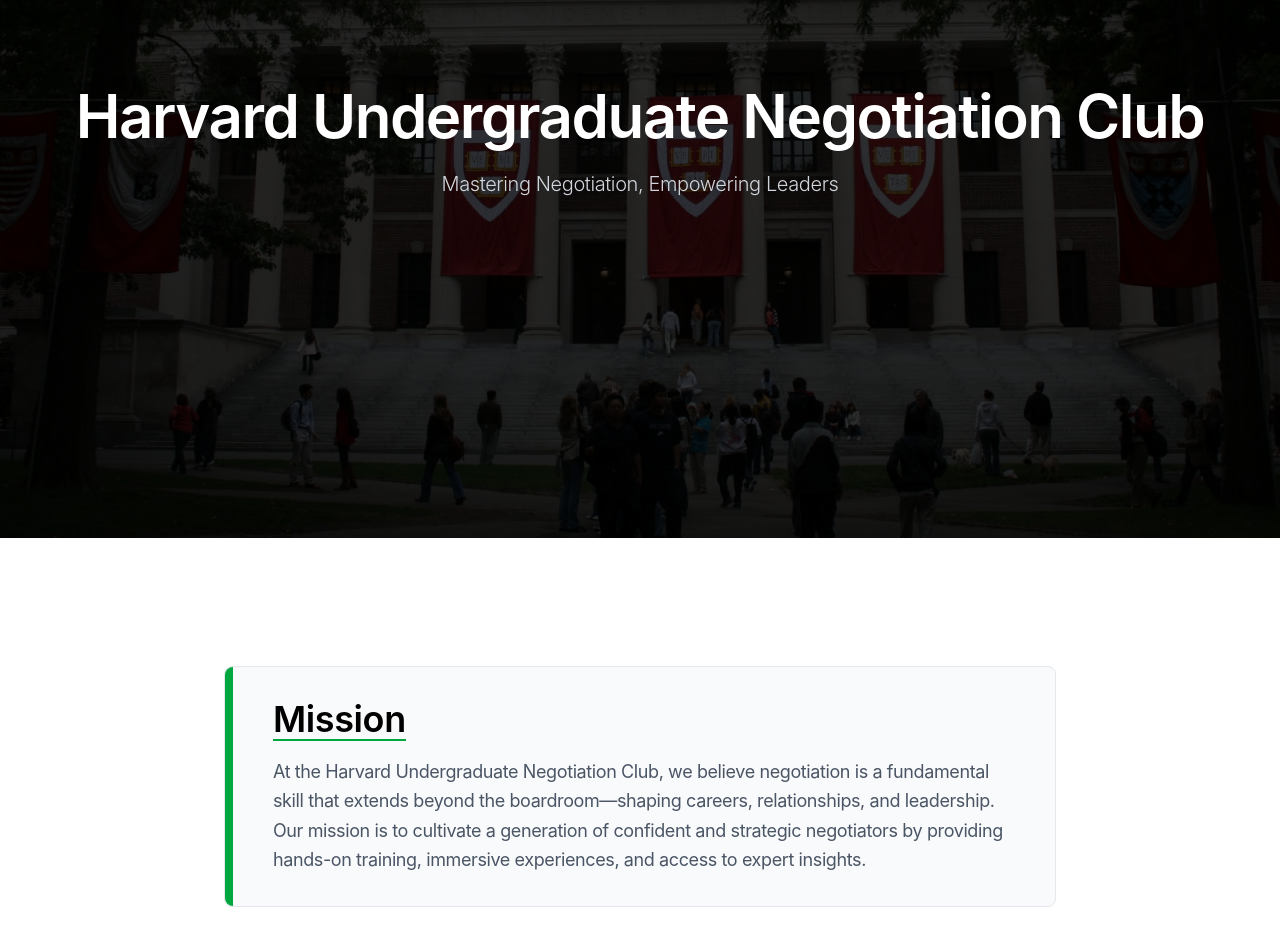
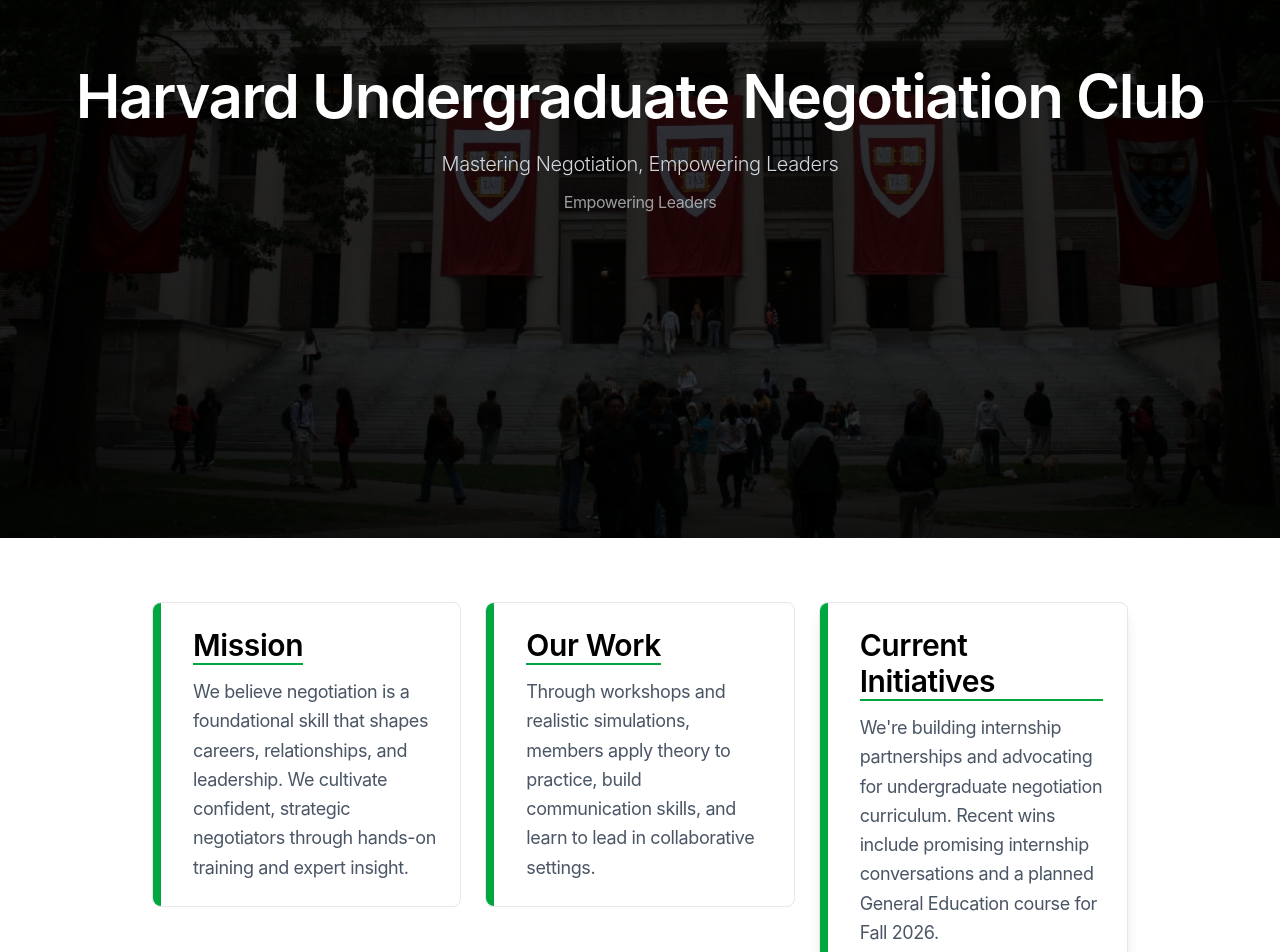
Before and after one commit to Night5kies/hunc, a Next.js app: page / in a window 1280 px wide. Shown: the part 358-1310 px from the top of the page. Built offline with nearby package versions, Linux system fonts and the light colour scheme.

Commit message:
small changes

```diff
--- a/src/app/negotiation-simulations/page.tsx
+++ b/src/app/negotiation-simulations/page.tsx
@@ -36,7 +36,7 @@
 
   return (
     <LazyMotion features={domAnimation}>
-      <ResponsiveSection background="white" padding="lg" className="min-h-screen bg-[url('/images/leavesbgl.png')] bg-cover bg-center">
+      <ResponsiveSection background="white" padding="lg" className="min-h-screen bg-cover bg-center">
         <ResponsiveContainer maxWidth="6xl">
           <header className="text-center mb-12">
             <m.h1
--- a/src/app/page.tsx
+++ b/src/app/page.tsx
@@ -4,8 +4,19 @@
 import Image from 'next/image';
 import { LazyMotion, domAnimation, motion } from 'framer-motion';
 import { ResponsiveContainer, ResponsiveSection, ResponsiveCard } from '@/components';
+import HeroRotator from '@/components/HeroRotator';
 
 export default function Home() {
+  const cardContainer = {
+    hidden: {},
+    visible: { transition: { staggerChildren: 0.14 } },
+  };
+
+  const cardItem = {
+    hidden: { opacity: 0, y: 20 },
+    visible: { opacity: 1, y: 0, transition: { duration: 0.6 } },
+  };
+
   return (
     // Wrap everything in LazyMotion so scroll/viewport features load
     <LazyMotion features={domAnimation}>
@@ -13,10 +24,14 @@
 
         {/* Hero Section */}
         <header className="relative h-screen bg-black">
-          <div
-            className="absolute inset-0 bg-cover bg-center opacity-20"
-            style={{ backgroundImage: "url('/images/Harvard_University_Widener_Library.jpg')" }}
-          ></div>
+          {/* use Next/Image fill with object-cover so the photo always scales proportionally to cover the header */}
+          <Image
+            src="/images/Harvard_University_Widener_Library.jpg"
+            alt="Harvard Widener Library"
+            fill
+            className="absolute inset-0 object-cover object-center opacity-20"
+            unoptimized
+          />
           <ResponsiveContainer className="relative z-10 flex flex-col items-center justify-center text-center h-full">
             <motion.div
               initial={{ scale: 0.5, opacity: 0 }}
@@ -29,73 +44,87 @@
               <p className="mt-4 text-base sm:text-lg md:text-xl text-gray-300 font-light">
                 Mastering Negotiation, Empowering Leaders
               </p>
+              <HeroRotator />
             </motion.div>
           </ResponsiveContainer>
         </header>
 
 
         <div className="bg-white">
-          {/* Mission Section */}
-          <ResponsiveSection background="white" padding="lg">
+          <ResponsiveSection background="white" padding="md">
             <motion.div
               initial={{ x: '100%', opacity: 0 }}
               whileInView={{ x: 0, opacity: 1 }}
               viewport={{ once: true }}
               transition={{ duration: 0.8, ease: 'easeOut' }}
             >
-              <ResponsiveContainer maxWidth="4xl">
-                <ResponsiveCard variant="filled" className="relative overflow-visible">
+              <ResponsiveContainer maxWidth="5xl">
+                <motion.div
+                  className="grid grid-cols-1 md:grid-cols-3 gap-6"
+                  variants={cardContainer}
+                  initial="hidden"
+                  whileInView="visible"
+                  viewport={{ once: true, amount: 0.2 }}
+                >
+                  {/* Mission Card */}
+                  <motion.div variants={cardItem}>
+                    <ResponsiveCard variant="default" className="relative overflow-visible" padding="md">
                       <div
                         className="absolute left-0 top-0 h-full w-2 bg-green-600 rounded-l-lg"
                         aria-hidden="true"
                       />
                       <div className="relative pl-4">
-                    <h2 className="text-2xl sm:text-3xl md:text-4xl font-semibold mb-4 border-b-2 border-green-600 inline-block">
+                        <h3 className="text-2xl sm:text-3xl font-semibold mb-3 border-b-2 border-green-600 inline-block">
                           Mission
-                    </h2>
+                        </h3>
                         <p className='text-base sm:text-lg text-gray-600 leading-relaxed'>
-                      At the Harvard Undergraduate Negotiation Club, we believe negotiation is a fundamental
-                      skill that extends beyond the boardroom—shaping careers, relationships, and leadership.
-                      Our mission is to cultivate a generation of confident and strategic negotiators by providing
-                      hands-on training, immersive experiences, and access to expert insights.
+                          We believe negotiation is a foundational skill that shapes careers, relationships, and leadership. We cultivate confident, strategic negotiators through hands-on training and expert insight.
                         </p>
                       </div>
                     </ResponsiveCard>
+                  </motion.div>
+
+                  {/* Our Work Card */}
+                  <motion.div variants={cardItem}>
+                    <ResponsiveCard variant="default" className="relative overflow-visible" padding="md">
+                      <div
+                        className="absolute left-0 top-0 h-full w-2 bg-green-600 rounded-l-lg"
+                        aria-hidden="true"
+                      />
+                      <div className="relative pl-4">
+                        <h3 className="text-2xl sm:text-3xl font-semibold mb-3 border-b-2 border-green-600 inline-block">
+                          Our Work
+                        </h3>
+                        <p className="text-base sm:text-lg text-gray-600 leading-relaxed">
+                          Through workshops and realistic simulations, members apply theory to practice, build communication skills, and learn to lead in collaborative settings.
+                        </p>
+                      </div>
+                    </ResponsiveCard>
+                  </motion.div>
+
+                  {/* Current Initiatives Card */}
+                  <motion.div variants={cardItem}>
+                    <ResponsiveCard variant="elevated" className="relative overflow-visible" padding="md">
+                      <div
+                        className="absolute left-0 top-0 h-full w-2 bg-green-600 rounded-l-lg"
+                        aria-hidden="true"
+                      />
+                      <div className="relative pl-4">
+                        <h3 className="text-2xl sm:text-3xl font-semibold mb-3 border-b-2 border-green-600 inline-block">
+                          Current Initiatives
+                        </h3>
+                        <p className="text-base sm:text-lg text-gray-600 leading-relaxed">
+                          We&apos;re building internship partnerships and advocating for undergraduate negotiation curriculum. Recent wins include promising internship conversations and a planned General Education course for Fall 2026.
+                        </p>
+                      </div>
+                    </ResponsiveCard>
+                  </motion.div>
+                </motion.div>
               </ResponsiveContainer>
             </motion.div>
           </ResponsiveSection>
 
-          {/* Our Work Section */}
-          <ResponsiveSection background="gray" padding="lg">
-            <motion.div
-              initial={{ x: '-100%', opacity: 0 }}
-              whileInView={{ x: 0, opacity: 1 }}
-              viewport={{ once: true }}
-              transition={{ duration: 0.8, ease: 'easeOut' }}
-            >
-              <ResponsiveContainer maxWidth="4xl">
-                <ResponsiveCard variant="default" className="relative overflow-visible text-right">
-                  <div
-                    className="absolute right-0 top-0 h-full w-2 bg-green-600 rounded-r-lg"
-                    aria-hidden="true"
-                  />
-                  <div className="relative pr-4">
-                    <h2 className="text-2xl sm:text-3xl md:text-4xl font-semibold mb-4 border-b-2 border-green-600 inline-block">
-                      Our Work
-                    </h2>
-                    <p className="text-base sm:text-lg text-gray-600 leading-relaxed">
-                      Through interactive workshops and realistic negotiation simulations, we offer students the
-                      opportunity to apply theory to practice. Members role-play real-world scenarios, strengthening
-                      their ability to communicate, think strategically, and lead effectively in a collaborative setting.
-                    </p>
-                  </div>
-                </ResponsiveCard>
-              </ResponsiveContainer>
-            </motion.div>
-          </ResponsiveSection>
-
-
-          <ResponsiveSection background="white" padding="md">
+          <ResponsiveSection background="white" padding="sm">
             <ResponsiveContainer maxWidth="2xl">
               <div className="w-full max-w-md mx-auto">
                 <Image
@@ -110,13 +139,13 @@
           </ResponsiveSection>
 
           <motion.section
-            className="py-15 px-6 bg-white text-black relative"
+            className="py-8 px-6 bg-white text-black relative"
             initial={{ x: '100%', opacity: 0 }}
             whileInView={{ x: 0, opacity: 1 }}
             viewport={{ once: true }}
             transition={{ duration: 0.8, ease: 'easeOut' }}
           >
-            <div className="relative ml-[15%] w-[70%] bg-gray-100 p-8 rounded-lg overflow-visible">
+            <div className="relative ml-[15%] w-[70%]  p-8 rounded-lg overflow-visible">
               <div
                 className="absolute left-0 top-0 h-full w-2 bg-green-600 rounded-l-lg"
                 aria-hidden="true"
@@ -162,7 +191,7 @@
 
                   <div className="grid grid-cols-1 sm:grid-cols-2 lg:grid-cols-4 gap-4 md:gap-6">
                     {['HLS_PON.png', 'FAS_HCWC.png', 'HKS_CPL.png', 'NTF.jpg'].map((src, i) => (
-                      <div key={i} className="p-4 bg-white rounded-lg shadow-md hover:shadow-lg transition-shadow">
+                      <div key={i} className="p-4 bg-gray-50 rounded-lg shadow-md hover:shadow-lg transition-shadow">
                         <div className="relative w-full h-32 md:h-48">
                           <Image
                             src={`/images/${src}`}
--- /dev/null
+++ b/src/components/HeroRotator.tsx
@@ -0,0 +1,38 @@
+'use client';
+
+import React from 'react';
+import { motion, AnimatePresence } from 'framer-motion';
+
+interface HeroRotatorProps {
+  phrases?: string[];
+  interval?: number; // ms
+}
+
+export default function HeroRotator({
+  phrases = ['Mastering Negotiation', 'Empowering Leaders', 'Real-World Simulations'],
+  interval = 3000,
+}: HeroRotatorProps) {
+  const [index, setIndex] = React.useState(0);
+
+  React.useEffect(() => {
+    const timer = setInterval(() => setIndex((i) => (i + 1) % phrases.length), interval);
+    return () => clearInterval(timer);
+  }, [phrases.length, interval]);
+
+  return (
+    <div aria-hidden className="mt-3 h-7 flex items-center justify-center">
+      <AnimatePresence mode="wait" initial={false}>
+        <motion.span
+          key={index}
+          initial={{ opacity: 0, y: 6 }}
+          animate={{ opacity: 1, y: 0 }}
+          exit={{ opacity: 0, y: -6 }}
+          transition={{ duration: 0.45 }}
+          className="text-sm sm:text-base text-gray-300"
+        >
+          {phrases[index]}
+        </motion.span>
+      </AnimatePresence>
+    </div>
+  );
+}
--- a/src/components/ResponsiveCard.tsx
+++ b/src/components/ResponsiveCard.tsx
@@ -16,7 +16,7 @@
   className,
   as: Component = 'div',
   variant = 'default',
-  padding = 'md',
+  padding = 'sm',
   hover = false,
   onClick,
 }) => {
@@ -29,9 +29,9 @@
 
   const paddingClasses = {
     none: '',
-    sm: 'p-4 md:p-6',
-    md: 'p-6 md:p-8',
-    lg: 'p-8 md:p-10',
+    sm: 'p-3 md:p-4',
+    md: 'p-4 md:p-6',
+    lg: 'p-6 md:p-8',
   };
 
   const hoverClasses = hover
--- a/src/components/ResponsiveContainer.tsx
+++ b/src/components/ResponsiveContainer.tsx
@@ -14,16 +14,16 @@
   children,
   className,
   as: Component = 'div',
-  padding = 'md',
+  padding = 'sm',
   maxWidth = '7xl',
   centered = true,
 }) => {
   const paddingClasses = {
     none: '',
-    sm: 'px-4 py-6 md:px-6 md:py-8',
-    md: 'px-6 py-8 md:px-8 md:py-12',
-    lg: 'px-8 py-12 md:px-12 md:py-16',
-    xl: 'px-12 py-16 md:px-16 md:py-20',
+    sm: 'px-4 py-4 md:px-6 md:py-6',
+    md: 'px-6 py-6 md:px-8 md:py-8',
+    lg: 'px-8 py-8 md:px-10 md:py-10',
+    xl: 'px-10 py-10 md:px-12 md:py-12',
   };
 
   const maxWidthClasses = {
--- a/src/components/ResponsiveSection.tsx
+++ b/src/components/ResponsiveSection.tsx
@@ -16,7 +16,7 @@
   className,
   as: Component = 'section',
   background = 'white',
-  padding = 'md',
+  padding = 'sm',
   alignment = 'left',
   fullWidth = false,
 }) => {
@@ -29,10 +29,10 @@
 
   const paddingClasses = {
     none: '',
-    sm: 'py-8 md:py-12',
-    md: 'py-12 md:py-16',
-    lg: 'py-16 md:py-20',
-    xl: 'py-20 md:py-24',
+    sm: 'py-6 md:py-8',
+    md: 'py-8 md:py-10',
+    lg: 'py-10 md:py-12',
+    xl: 'py-12 md:py-14',
   };
 
   const alignmentClasses = {
```
Lines whose indentation alone changed are shown as unchanged.
